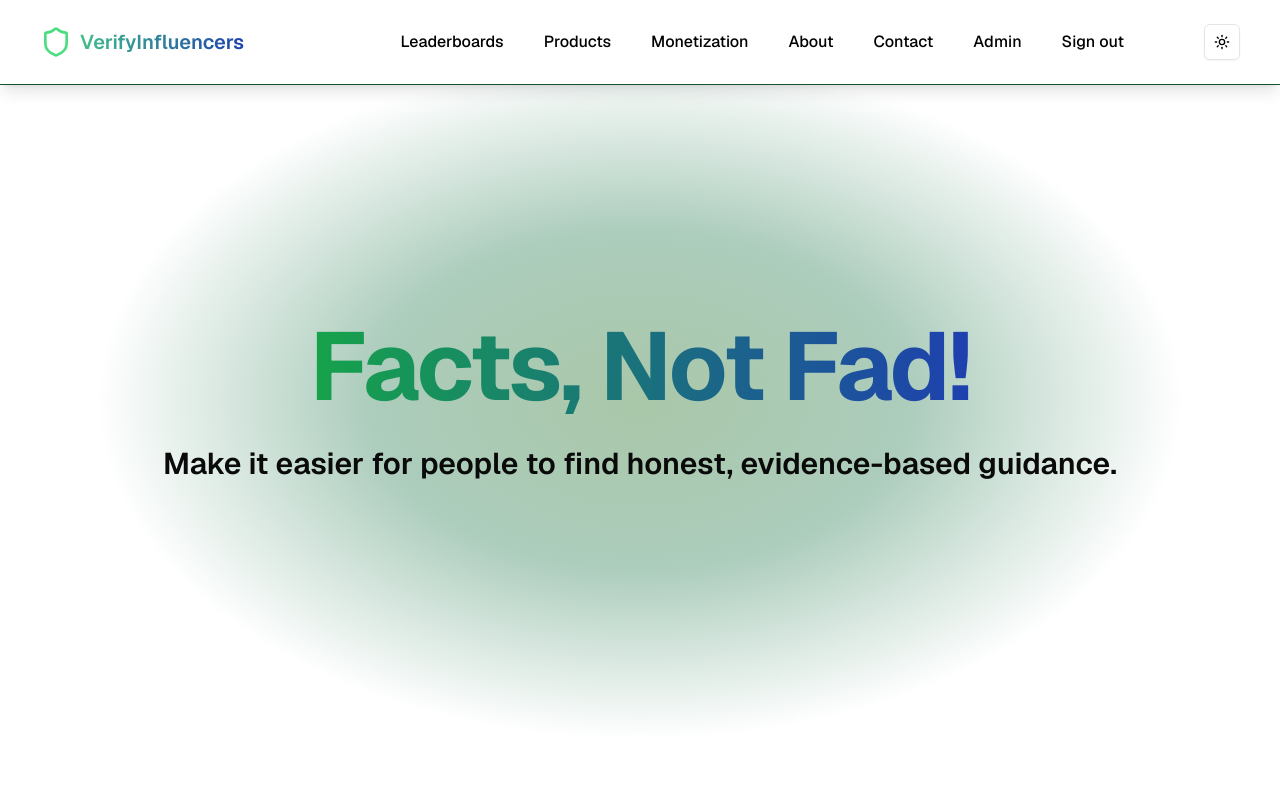
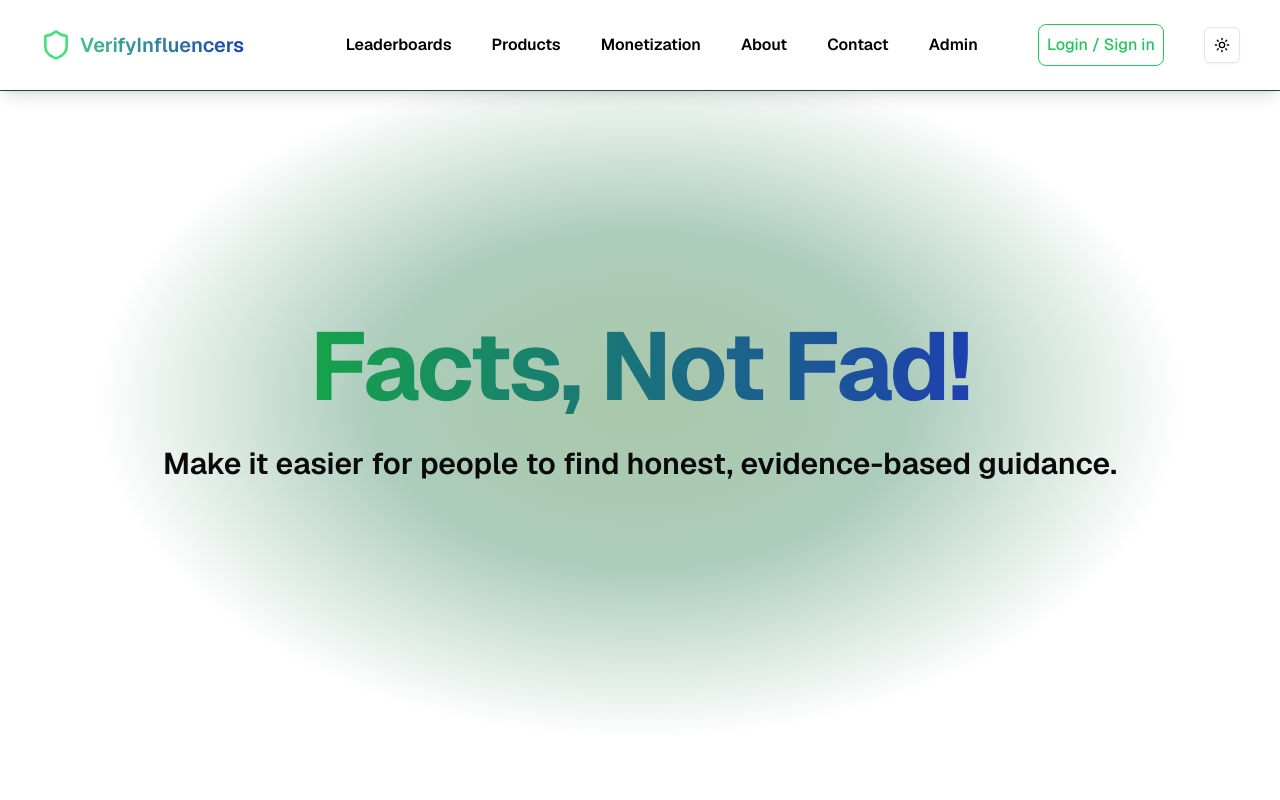
Before and after one commit to rafaelcaet/verify-influencers-panel, a Next.js app: page / in a window 1280 px wide. Shown: the top 800 px of the page. Built offline with nearby package versions, Linux system fonts and the light colour scheme.

Commit message:
fix: added transition on theme change

```diff
--- a/src/app/globals.css
+++ b/src/app/globals.css
@@ -1,6 +1,10 @@
 @tailwind base;
 @tailwind components;
 @tailwind utilities;
+
+html, body {
+  @apply transition-bg-color transition-text-color duration-300 ease-in-out;
+}
 
 body {
   font-family: Arial, Helvetica, sans-serif;
--- a/src/app/page.tsx
+++ b/src/app/page.tsx
@@ -63,7 +63,7 @@ export default function Home() {
                 </CardTitle>
                 <CardDescription>
                   {item.features.map((text, index) => (
-                    <p key={index}>- {text}</p>
+                    <p key={index}>• {text}</p>
                   ))}
                 </CardDescription>
               </CardHeader>
--- a/src/components/ClientWrapper.tsx
+++ b/src/components/ClientWrapper.tsx
@@ -29,7 +29,7 @@ export default function ClientWrapper({
       attribute="class"
       defaultTheme="system"
       enableSystem
-      disableTransitionOnChange
+      // disableTransitionOnChange
     >
       <NavBar />
       {children}
--- a/src/components/NavBar.tsx
+++ b/src/components/NavBar.tsx
@@ -39,16 +39,16 @@ export function NavBar() {
         {topics.map((topic, index) => (
           <Link
             key={index}
-            className="text-base hover:text-green-400"
+            className="text-base font-semibold hover:text-green-500"
             href={`${topic.path}`}
           >
             {topic.name}
           </Link>
         ))}
-        <span className="text-base hover:text-green-400">Sign out</span>
-        <div className="ml-10">
-          <ModeToggle />
-        </div>
+        <span className="ml-5 text-base border border-green-500 rounded-lg p-2 text-green-500 hover:text-green-400 cursor-pointer">
+          Login / Sign in
+        </span>
+        <ModeToggle />
       </nav>
     </header>
   );
--- a/src/components/ToggleButton/ToggleMode.tsx
+++ b/src/components/ToggleButton/ToggleMode.tsx
@@ -19,8 +19,8 @@ export function ModeToggle() {
     <DropdownMenu>
       <DropdownMenuTrigger asChild>
         <Button variant="outline" size="icon">
-          <Sun className="h-[1.2rem] w-[1.2rem] rotate-0 scale-100 transition-all dark:-rotate-90 dark:scale-0" />
-          <Moon className="absolute h-[1.2rem] w-[1.2rem] rotate-90 scale-0 transition-all dark:rotate-0 dark:scale-100" />
+          <Sun className="h-[1.2rem] w-[1.2rem] rotate-0 scale-100 transition-colors duration-300 dark:-rotate-90 dark:scale-0" />
+          <Moon className="absolute h-[1.2rem] w-[1.2rem] rotate-90 scale-0 transition-colors duration-300 dark:rotate-0 dark:scale-100" />
           <span className="sr-only">Toggle theme</span>
         </Button>
       </DropdownMenuTrigger>
--- a/tailwind.config.ts
+++ b/tailwind.config.ts
@@ -9,6 +9,10 @@ export default {
   ],
   theme: {
     extend: {
+      transitionProperty: {
+        "bg-color": "background-color",
+        "text-color": "color",
+      },
       animation: {
         marquee: "marquee 20s linear infinite",
       },
@@ -85,5 +89,5 @@ export default {
       },
     },
   },
-  plugins: [require("tailwindcss-animate")],
+  // plugins: [require("tailwindcss-animate")],
 } satisfies Config;
```
Also changed, not shown: src/app/products/page.tsx (+2 -8 lines).
